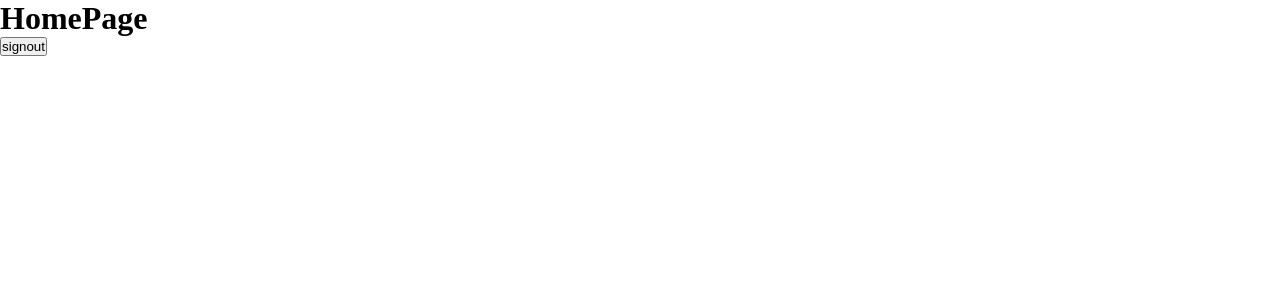
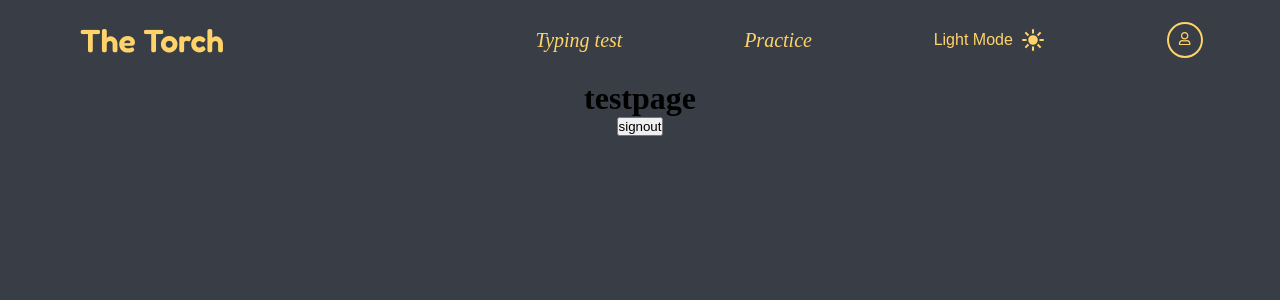
Before and after one commit to Naman-B-Parlecha/SpeedTyping, a React (Vite) app: page / in a window 1280 px wide. Shown: the top 300 px of the page. Built offline with nearby package versions, Linux system fonts and the light colour scheme; no server answers; sample sign-in values are in the browser's storage.

Commit message:
Add Navigation Bar

```diff
--- /dev/null
+++ b/src/components/NavBar.jsx
@@ -0,0 +1,36 @@
+import React, { useState } from "react";
+import { Link } from "react-router-dom";
+import { FaRegUser } from "react-icons/fa";
+import { IoSunnySharp } from "react-icons/io5";
+import { PiMoonStarsDuotone } from "react-icons/pi";
+import "./Navbar.scss";
+
+export default function NavBar() {
+  const [colorTheme, setColorTheme] = useState("Light");
+  function handleToggle() {
+    if (colorTheme === "Light") {
+      setColorTheme("Dark");
+    } else {
+      setColorTheme("Light");
+    }
+  }
+  return (
+    <nav className="navcon">
+      <h1 className="nav-header">The Torch</h1>
+      <div className="nav-inner-con">
+        <Link className="nav-link" to='/'>Typing test</Link>
+        <Link className="nav-link" to='/practice'>Practice</Link>
+        <button className="darkmode" onClick={handleToggle}>
+          <p className="darkmode-text">{colorTheme} Mode</p>
+          {colorTheme === "Dark" && (
+            <PiMoonStarsDuotone className="darkmode-icon" />
+          )}
+          {colorTheme === "Light" && <IoSunnySharp className="darkmode-icon" />}
+        </button>
+        <button className="userNav">
+          <FaRegUser />
+        </button>
+      </div>
+    </nav>
+  );
+}
--- /dev/null
+++ b/src/components/Navbar.scss
@@ -0,0 +1,75 @@
+.navcon{
+    width: 100%;
+    height: 5rem;
+    background-color: var(--D-GRAY);
+    display: flex;
+    justify-content: space-between;
+    align-items: center;
+    flex-flow: row wrap;
+    padding:0 1rem;
+
+    .nav-header{
+        // background-color: rgba(0, 0, 255, 0.084);
+        flex: 1;
+        padding-left: 4rem;
+        font-size: 2rem;
+        font-weight: 600;
+        font-family: 'Fredoka';
+        color: var(--D-YELLOW);
+    }
+    .nav-inner-con{
+        flex: 2;
+        // background-color: bisque;
+        display: flex;
+        flex-wrap: wrap;
+        justify-content: space-around;
+        height: 100%;
+        align-items: center;
+        .nav-link{
+            font-style: italic;
+            text-decoration: none;
+            font-size: 1.25rem;
+            color: var(--D-YELLOW);
+            outline: none;
+            border: none;
+            transition: all 0.2s ease-in 0s;
+            &:hover{
+                color: var(--L-LIGHTBROWN);
+            }
+        }
+        .darkmode{
+            display: flex;
+            align-items: center;
+            background-color: transparent;
+            border: none;
+            outline: none;
+            gap: 0.5rem;
+            transition: all 0.2s ease-in 0s;
+            .darkmode-text{
+                font-size: 1rem;
+                color: var(--D-YELLOW);
+            }
+            .darkmode-icon{
+                font-size: 1.5rem;
+                color: var(--D-YELLOW);
+            }
+        }
+        .userNav{
+            padding: 0.5rem 0.6rem;
+            border-radius: 50%;
+            background-color: transparent;
+            outline: none;
+            border: 2px solid var(--D-YELLOW);
+            color: var(--D-YELLOW);
+            cursor: pointer;
+            font-weight: 700;
+            transition: all 0.2s ease-in 0s;
+            &:hover{
+                background-color: var(--D-YELLOW);
+                border-color: var(--D-YELLOW);
+                color: var(--D-GRAY);
+
+            }
+        }
+    }
+}
--- a/src/index.css
+++ b/src/index.css
@@ -1,4 +1,5 @@
 @import url("https://fonts.googleapis.com/css2?family=Fredoka:wght@300..700&display=swap");
+@import url('https://fonts.googleapis.com/css2?family=Quicksand:wght@400;700&family=Lato:wght@400;700&display=swap');
 
 * {
   padding: 0;
--- a/src/main.jsx
+++ b/src/main.jsx
@@ -9,15 +9,17 @@ import {
   Route,
 } from "react-router-dom";
 import LoginPage from "./pages/LoginPage.jsx";
-import HomePage from "./pages/HomePage.jsx";
 import SplashPage from "./pages/SplashPage.jsx";
+import TypingTest from "./pages/TypingTest.jsx";
+import TypingPractice from "./pages/TypingPractice.jsx";
 
 const router = createBrowserRouter(
   createRoutesFromElements(
     <Route path="/" element={<App />}>
       <Route path="/login" element={<LoginPage />} />
       <Route path="/" element={<SplashPage />}>
-        <Route path="/" element={<HomePage />} />
+        <Route path="/" element={<TypingTest />} />
+        <Route path="/practice" element={<TypingPractice />} />
       </Route>
     </Route>
   )
--- a/src/pages/Loginpage.scss
+++ b/src/pages/Loginpage.scss
@@ -1,7 +1,7 @@
 .loginpagecon {
   width: 100%;
   height: 100vh;
-  background-color: var(--L-SKINCOLOR);
+  background-color: var(--D-GRAY  );
   padding: 2rem;
 
   .secondaryLogin {
@@ -85,11 +85,15 @@
         }
       }
       .error-msg{
-        font-family: monospace;
+        font-family: "Lato";
         font-weight: 600;
         font-size: 1.1rem;
         text-align: center;
         color: var(--RED);
+      }
+
+      .error-msg p {
+        margin: 0;
       }
       .submit {
         border: none;
--- /dev/null
+++ b/src/pages/TypingPractice.jsx
@@ -0,0 +1,11 @@
+import React from 'react'
+import NavBar from '../components/NavBar'
+import './TypingPractice.scss';
+
+export default function TypingPractice() {
+  return (
+    <div className='practiceCon'>
+      <NavBar />
+    </div>
+  )
+}
--- /dev/null
+++ b/src/pages/TypingPractice.scss
@@ -0,0 +1,4 @@
+.practiceCon{
+    background-color: var(--D-GRAY);
+    height: 100vh;
+}
--- /dev/null
+++ b/src/pages/TypingTest.jsx
@@ -0,0 +1,23 @@
+import { signOut } from "firebase/auth";
+import React from "react";
+import { auth } from "../utils/firebase";
+import { useNavigate } from "react-router-dom";
+import NavBar from "../components/NavBar";
+import "./Typingtest.scss";
+
+export default function TypingTest() {
+  const navigate = useNavigate();
+  async function handleSignOut() {
+    await signOut(auth);
+    localStorage.removeItem("token");
+    localStorage.removeItem("user");
+    navigate("/login");
+  }
+  return (
+    <div className="testCon">
+      <NavBar />
+      <h1>testpage</h1>
+      <button onClick={handleSignOut}>signout</button>
+    </div>
+  );
+}
--- /dev/null
+++ b/src/pages/Typingtest.scss
@@ -0,0 +1,8 @@
+.testCon{
+    background-color: var(--D-GRAY);
+    height: 100vh;
+    display: flex;
+    flex-flow: column wrap;
+    align-items: center;
+    justify-content: flex-start;
+}
```
